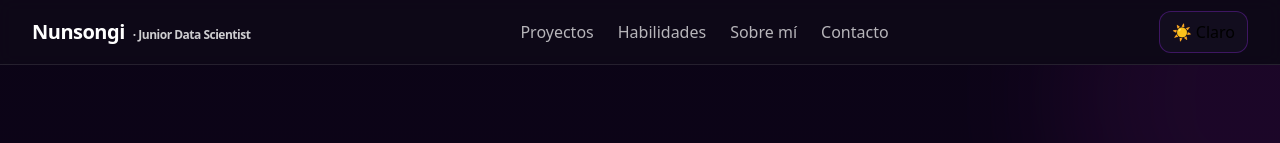
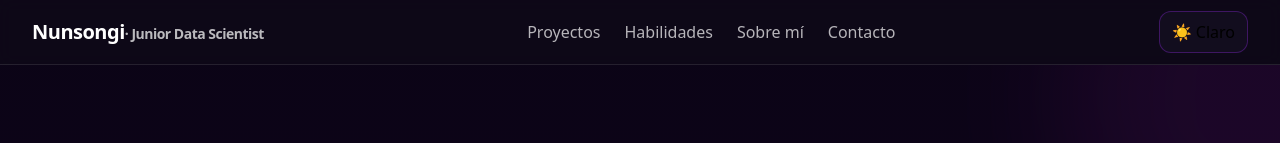
Before and after one commit to nunsongi/Data-Science-Portfolio, a React (Vite) app: page / in a window 1280 px wide. Shown: the top 143 px of the page. Built offline with nearby package versions, Linux system fonts and the light colour scheme.

Commit message:
feat: upload info

```diff
--- a/src/PortfolioNunsongi.jsx
+++ b/src/PortfolioNunsongi.jsx
@@ -121,7 +121,7 @@ export default function PortfolioNunsongi() {
           className={`font-extrabold tracking-tight text-xl ${tone.text} text-neutral-900 dark:text-neutral-100`}
         >
           Nunsongi
-          <span className="ml-2 hidden sm:inline text-xs opacity-80">
+          <span className="hidden sm:inline text-sm font-semibold text-white/90 opacity-80">
             · Junior Data Scientist
           </span>
         </a>
@@ -157,7 +157,7 @@ export default function PortfolioNunsongi() {
               </h1>
               <p className={`mt-4 max-w-2xl ${tone.sub}`}>
 
-                I’m a data scientist junior and self-taught learner exploring <span className="font-semibold">AI/ML</span>.
+                I’m a junior data scientist and self-taught learner exploring <span className="font-semibold">AI/ML</span>.
                 My goal is to build intelligent systems that learn from data and make sense of the world. 📚💫
               </p>
               <div className="mt-6 flex flex-wrap gap-3">
```
